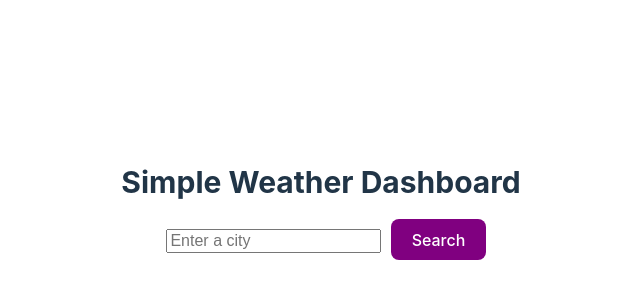
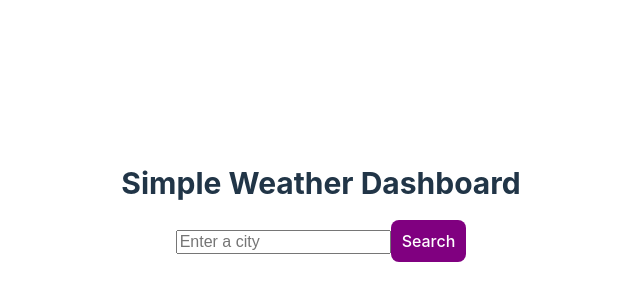
Before and after one commit to ssaadh/final-weather-dashboard, a React (Vite) app: page / in a window 1280 px wide. Shown: the part 186-486 px from the top of the page, without its empty margins (319-959 px from the left). Built offline with nearby package versions, Linux system fonts and the light colour scheme.

Commit message:
Two tough problems solved - once a day forecast and displaying a forecast date. Along with minor CSS adjustments

```diff
--- a/src/Forecast.jsx
+++ b/src/Forecast.jsx
@@ -29,9 +29,11 @@ function Forecast( { city }) {
         `https://api.openweathermap.org/data/2.5/forecast?q=${setCity}&units=imperial&appid=${API_KEY}`
       );
       const fullForecast = await response.json();
+      // This was tricky. The weather api was returning data every 3 hours per day
+      // This filter checks for one specific time so only one forecast per day is returned
+      const fiveDays = fullForecast.list.filter((item) => item.dt_txt.includes('12:00:00'));
 
-      console.log('fullForecast', fullForecast);
-      setForecast(fullForecast.list);
+      setForecast(fiveDays);
     } catch (err) {
       setError(err.message);
     } finally {
@@ -39,7 +41,6 @@ function Forecast( { city }) {
     }
   };
 
-  console.log('forecast', forecast);
   return (
     <>
     <h3 style={{ fontSize: '20px', marginBottom: '0' }}>5 Day Extended Forecast</h3>
--- a/src/IndividualForecast.jsx
+++ b/src/IndividualForecast.jsx
@@ -1,10 +1,16 @@
 function IndividualForecast({ day }) {
   if (!day) return null;
+
+  // This was tricky. Had a string date and time that looked bad to humans
+  // Grabbing the same dt_txt date string and converting it to a day
+  const weekday = new Date(day.dt_txt).toLocaleDateString('en-US', {
+    weekday: 'long'
+  });
 
   return (
     <div style={{ padding: '10px', border: '3px solid purple', textAlign: 'center', margin: '20px' }}>
       <p style={{ fontWeight: '500', fontSize: '14px', margin: '0', marginBottom: '10px' }}>
-        {day.dt_txt}
+        {weekday}
       </p>
       {day && (
         <>
--- a/src/WeatherDashboard.jsx
+++ b/src/WeatherDashboard.jsx
@@ -26,7 +26,8 @@ function WeatherDashboard() {
   };
 
   return (
-    <div>
+    <div style={{ padding: '20px' }}>
+
       {/* HEADER TEXT */}
       <h1 style={{ fontSize: '30px' }}>Simple Weather Dashboard</h1>
 
@@ -41,18 +42,18 @@ function WeatherDashboard() {
           placeholder="Enter a city"
           value={searchInput}
           onChange={(e) => setSearchInput(e.target.value)}
-          style={{ margin: '10px', fontSize: '16px' }}
+          style={{ fontSize: '16px' }}
         />
         <button
           type="submit"
-          style={{ backgroundColor: 'purple', color: 'white' }}
+          style={{ padding: '10px', backgroundColor: 'purple', color: 'white' }}
         >
           Search
         </button>
       </form>
 
       {/* ONLY ERRORS no loading in root  */}
-      {error && <p style={{ color: 'red' }}>{error}</p>}
+      {error && <p style={{ color: 'red', textAlign: 'center' }}>{error}</p>}
 
       {/* IF CITY ENTERED THEN RENDER WEATHER AND FORECAST */}
       {city && (
```
